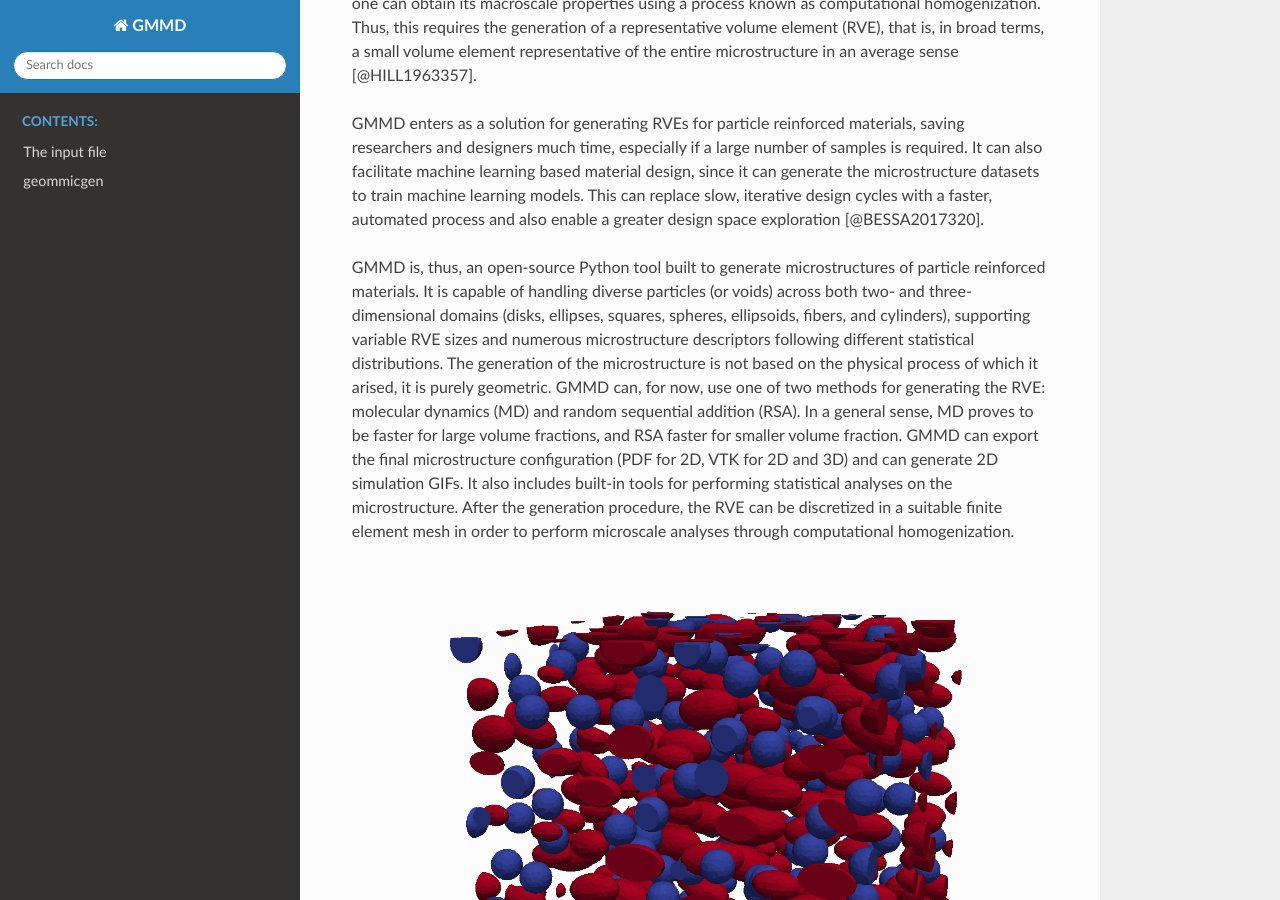
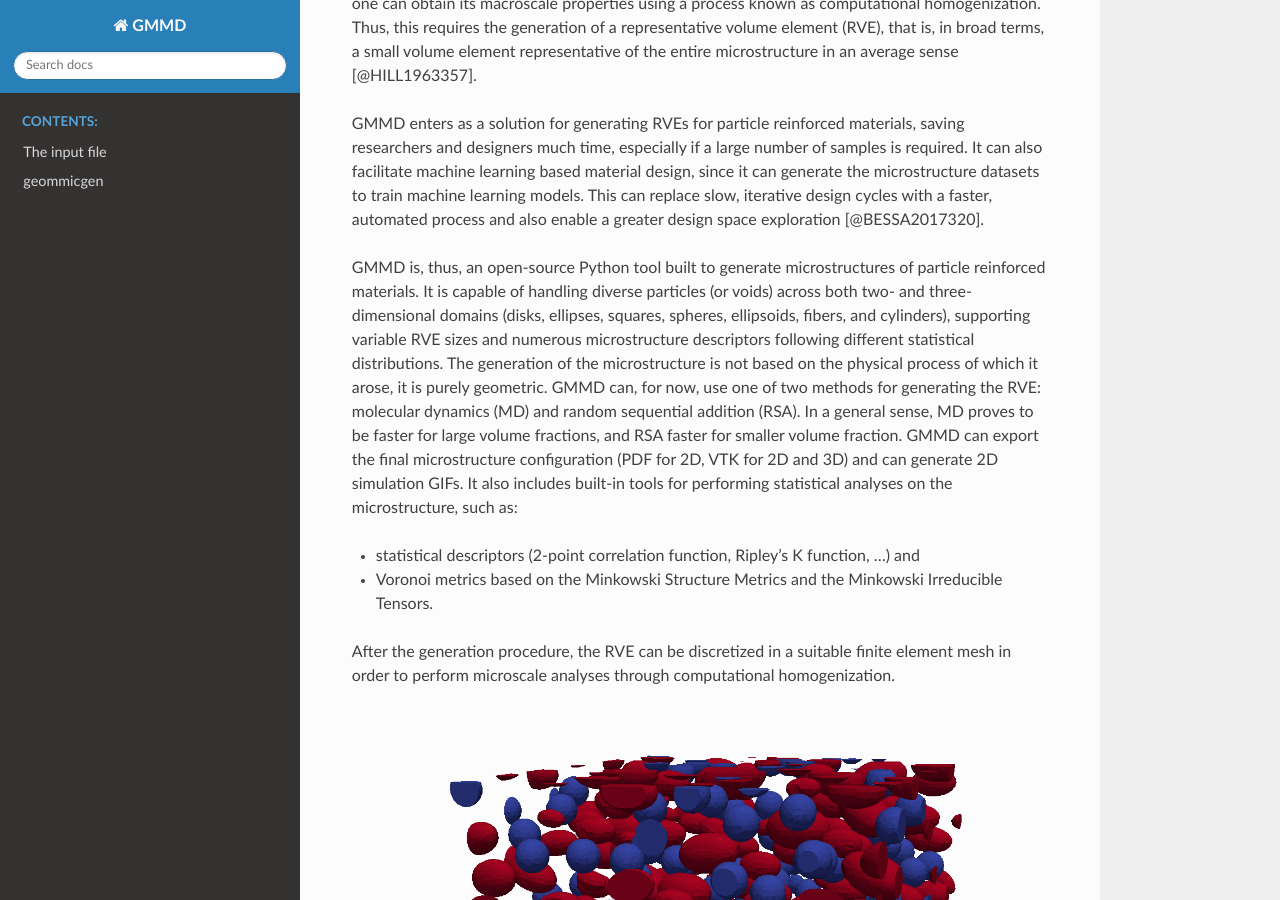
Before and after one commit to CM2S/GMMD, a Sphinx documentation site: the page built from docs/joss_paper/paper.md, in a window 1280 px wide and 900 px high, scrolled down 552 px. Built offline with Sphinx 7.4.7 and the Read the Docs theme 3.1.0, drawn with Linux system fonts in a browser that asks for light colours; formulas are drawn with MathJax 3.

Commit message:
Added text

```diff
--- a/docs/joss_paper/paper.md
+++ b/docs/joss_paper/paper.md
@@ -63,8 +63,11 @@ It can also facilitate machine learning based material design, since it can gene
 
 GMMD is, thus, an open-source Python tool built to generate microstructures of particle reinforced materials.
 It is capable of handling diverse particles (or voids) across both two- and three-dimensional domains (disks, ellipses, squares, spheres, ellipsoids, fibers, and cylinders), supporting variable RVE sizes and numerous microstructure descriptors following different statistical distributions.
-The generation of the microstructure is not based on the physical process of which it arised, it is purely geometric. GMMD can, for now, use one of two methods for generating the RVE: molecular dynamics (MD) and random sequential addition (RSA). In a general sense, MD proves to be faster for large volume fractions, and RSA faster for smaller volume fraction.
-GMMD can export the final microstructure configuration (PDF for 2D, VTK for 2D and 3D) and can generate 2D simulation GIFs. It also includes built-in tools for performing statistical analyses on the microstructure.
+The generation of the microstructure is not based on the physical process of which it arose, it is purely geometric. GMMD can, for now, use one of two methods for generating the RVE: molecular dynamics (MD) and random sequential addition (RSA). In a general sense, MD proves to be faster for large volume fractions, and RSA faster for smaller volume fraction.
+GMMD can export the final microstructure configuration (PDF for 2D, VTK for 2D and 3D) and can generate 2D simulation GIFs. It also includes built-in tools for performing statistical analyses on the microstructure, such as:
+- statistical descriptors (2-point correlation function, Ripley's K function, ...) and
+- Voronoi metrics based on the Minkowski Structure Metrics and the Minkowski Irreducible Tensors.
+
 After the generation procedure, the RVE can be discretized in a suitable finite element mesh in order to perform microscale analyses through computational homogenization.
 
 ![Example of microstructure with spheres and ellipsoids. \label{fig:microstructure example}](mic_example.png){width=50%}
```
